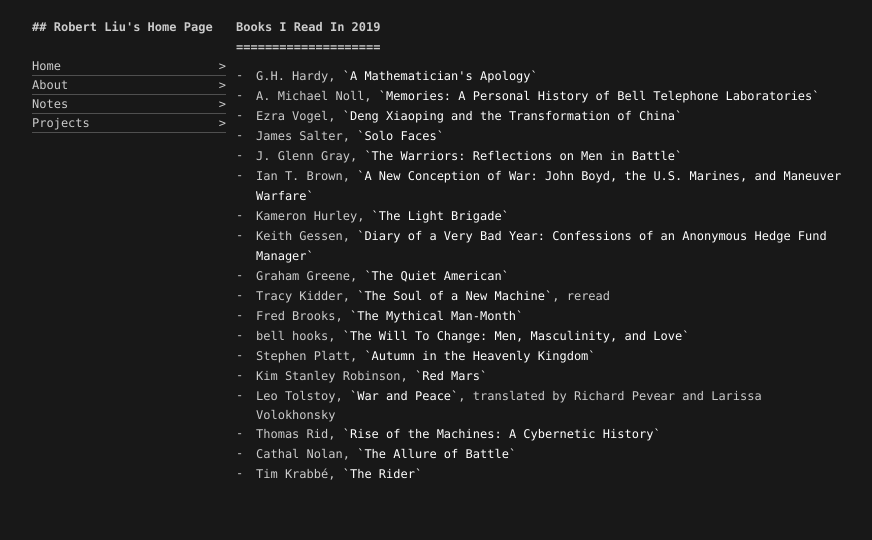
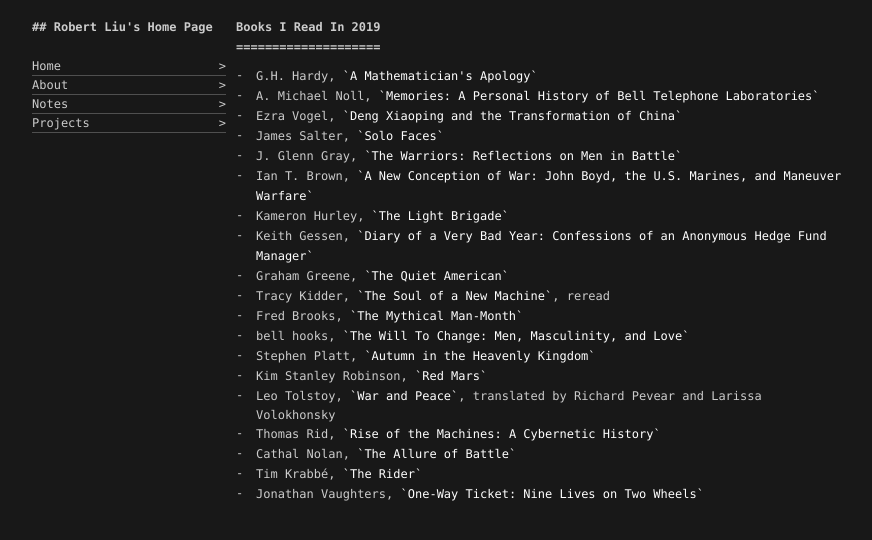
Before and after one commit to rrliu/cordyceptive.github.io, a Jekyll site: the page built from _posts/2019-12-30-books_2019.md, in a window 1280 px wide. Shown: the top 540 px of the page, without its empty margins (200-1072 px from the left). Built offline with Jekyll 4.4.1, drawn with Linux system fonts in a browser that asks for light colours.

Commit message:
vaughters

```diff
--- a/_posts/2019-12-30-books_2019.md
+++ b/_posts/2019-12-30-books_2019.md
@@ -22,3 +22,4 @@ title: Books I Read In 2019
 - Thomas Rid, `Rise of the Machines: A Cybernetic History`
 - Cathal Nolan, `The Allure of Battle`
 - Tim Krabbé, `The Rider`
+- Jonathan Vaughters, `One-Way Ticket: Nine Lives on Two Wheels`
```
